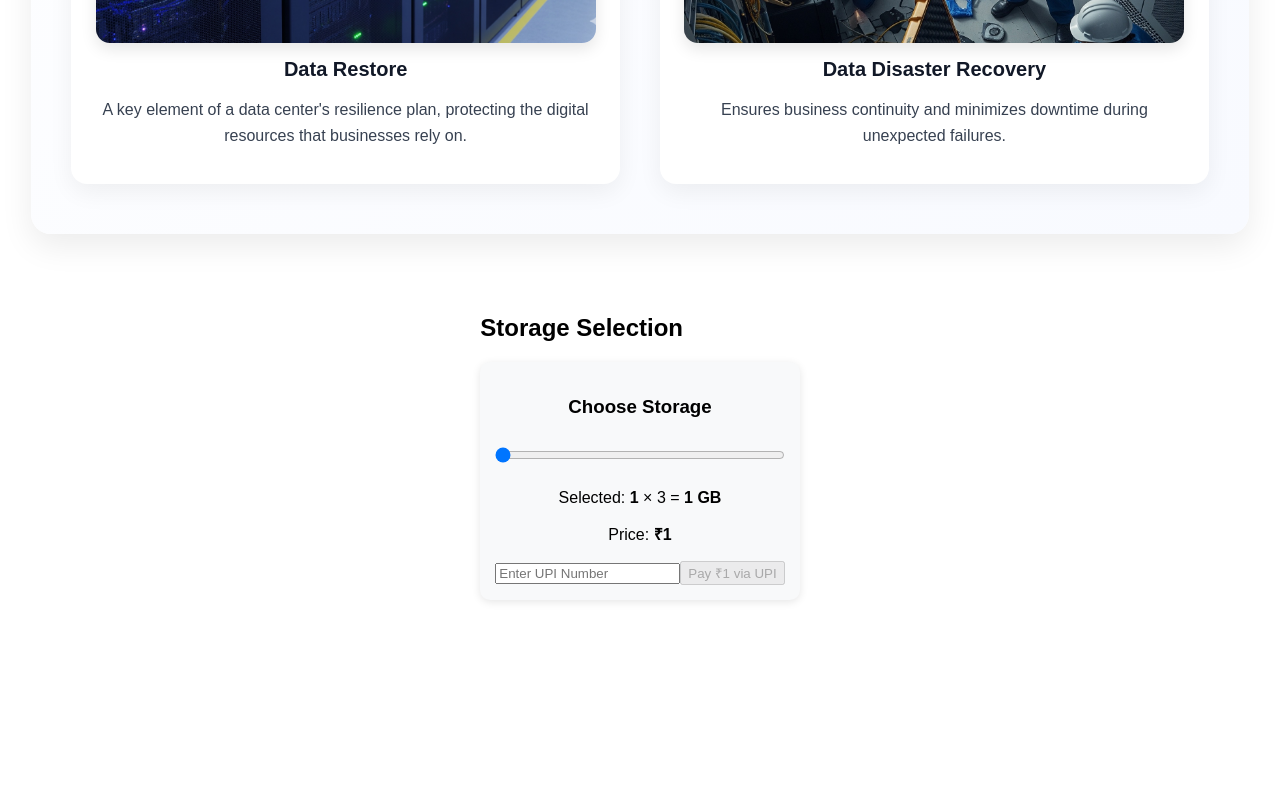
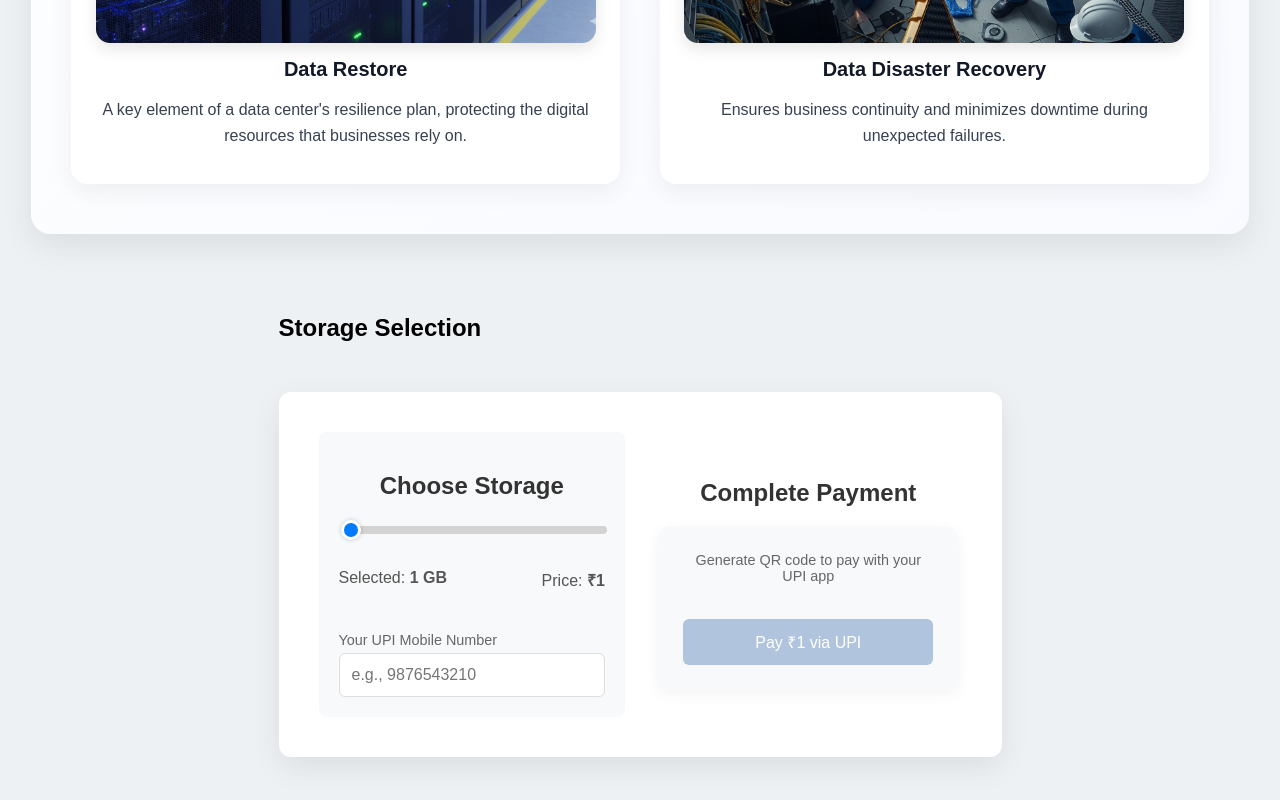
Before and after one commit to Ranjith2709/DataBase_Frontend, a React (Create React App) app: page / in a window 1280 px wide. Shown: the part 1520-2320 px from the top of the page. Before the commit the page ends 2140 px from the top, so only its background shows below. Built offline with nearby package versions, Linux system fonts and the light colour scheme; no server answers; sample sign-in values are in the browser's storage.

Commit message:
latest 21

```diff
--- a/src/StorageSlider.css
+++ b/src/StorageSlider.css
@@ -1,14 +1,189 @@
-.slider-container {
-  margin: 20px auto;
-  text-align: center;
-  max-width: 400px;
-  padding: 15px;
-  border-radius: 10px;
-  background: #f8f9fa;
-  box-shadow: 0px 2px 8px rgba(0,0,0,0.1);
+@import url('https://fonts.googleapis.com/css2?family=Inter:wght@400;500;700&display=swap');
+
+body {
+  font-family: 'Inter', sans-serif;
+  background-color: #eef1f4;
 }
 
-.slider {
+.payment-dialog-container {
+  display: flex;
+  justify-content: center;
+  align-items: center;
+  gap: 30px;
+  max-width: 800px;
+  margin: 50px auto;
+  background: #ffffff;
+  border-radius: 12px;
+  box-shadow: 0 10px 30px rgba(0, 0, 0, 0.08);
+  padding: 40px;
+}
+
+.slider-section, .payment-section {
+  flex: 1;
+  padding: 20px;
+  border-radius: 8px;
+}
+
+.slider-section {
+  background: #f8f9fa;
+}
+
+.section-title {
+  font-size: 1.5rem;
+  font-weight: 700;
+  color: #333;
+  margin-bottom: 20px;
+  text-align: center;
+}
+
+.slider-content {
+  margin-bottom: 20px;
+}
+
+.styled-slider {
   width: 100%;
-  margin: 10px 0;
+  -webkit-appearance: none;
+  background: #d3d3d3;
+  outline: none;
+  height: 8px;
+  border-radius: 5px;
+  transition: opacity .2s;
+  cursor: pointer;
 }
+
+.styled-slider::-webkit-slider-thumb {
+  -webkit-appearance: none;
+  appearance: none;
+  width: 20px;
+  height: 20px;
+  background: #007bff;
+  cursor: pointer;
+  border-radius: 50%;
+  border: 3px solid #fff;
+  box-shadow: 0 0 5px rgba(0, 0, 0, 0.2);
+}
+
+.details-row {
+  display: flex;
+  justify-content: space-between;
+  margin-top: 15px;
+  font-size: 1rem;
+  font-weight: 500;
+  color: #555;
+}
+
+.upi-input-container {
+  margin-top: 25px;
+}
+
+.label {
+  text-align: left;
+  font-size: 0.9rem;
+  color: #666;
+  margin-bottom: 5px;
+}
+
+.upi-input {
+  width: 100%;
+  padding: 12px;
+  border: 1px solid #ddd;
+  border-radius: 6px;
+  font-size: 1rem;
+  color: #333;
+  transition: border-color 0.3s;
+  box-sizing: border-box;
+}
+
+.upi-input:focus {
+  outline: none;
+  border-color: #007bff;
+}
+
+.payment-section {
+  display: flex;
+  flex-direction: column;
+  align-items: center;
+  justify-content: center;
+  text-align: center;
+}
+
+.qr-code-container {
+  display: flex;
+  flex-direction: column;
+  align-items: center;
+  background: #f8f9fa;
+  padding: 25px;
+  border-radius: 12px;
+  transition: all 0.5s ease-in-out;
+  width: 100%;
+  max-width: 250px;
+  box-shadow: 0 4px 15px rgba(0, 0, 0, 0.05);
+}
+
+.qr-code-container p {
+  font-size: 0.9rem;
+  color: #666;
+  margin: 0 0 15px 0;
+}
+
+.qr-code-box {
+  padding: 10px;
+  background: #fff;
+  border: 1px solid #e0e0e0;
+  border-radius: 8px;
+  display: flex;
+  justify-content: center;
+  align-items: center;
+  box-shadow: 0 2px 5px rgba(0, 0, 0, 0.05);
+}
+
+.upi-info {
+  margin-top: 20px;
+  text-align: center;
+}
+
+.upi-info p {
+  margin: 5px 0;
+  font-size: 1rem;
+  color: #333;
+}
+
+.pay-btn {
+  background-color: #007bff;
+  color: white;
+  padding: 12px 25px;
+  border: none;
+  border-radius: 6px;
+  font-size: 1rem;
+  font-weight: 500;
+  cursor: pointer;
+  transition: background-color 0.3s, transform 0.1s;
+  width: 100%;
+  margin-top: 20px;
+}
+
+.pay-btn:hover {
+  background-color: #0056b3;
+}
+
+.pay-btn:disabled {
+  background-color: #b0c4de;
+  cursor: not-allowed;
+}
+
+.pay-button-container {
+  display: flex;
+  flex-direction: column;
+  align-items: center;
+  width: 100%;
+  text-align: center;
+}
+
+/* Responsive adjustments */
+@media (max-width: 768px) {
+  .payment-dialog-container {
+    flex-direction: column;
+    padding: 20px;
+    gap: 20px;
+  }
+}
--- a/src/StorageSlider.js
+++ b/src/StorageSlider.js
@@ -4,8 +4,8 @@ import "./StorageSlider.css";
 
 const StorageSlider = ({ uid }) => {
   const [value, setValue] = useState(1);
-  const [upiNumber, setUpiNumber] = useState(""); // ✅ Added useState for upiNumber
-  const [showQRCode, setShowQRCode] = useState(false); // ✅ Added useState for showQRCode
+  const [upiNumber, setUpiNumber] = useState("");
+  const [showQRCode, setShowQRCode] = useState(false);
 
   const pricePerGB = 1;
   const gbPerStep = 1;
@@ -23,10 +23,14 @@ const StorageSlider = ({ uid }) => {
 
   const handleChange = (e) => {
     setValue(Number(e.target.value));
+    setShowQRCode(false); // Hide QR code when slider changes
   };
 
   const handlePay = async () => {
     try {
+      // Show the QR code immediately for a better user experience
+      setShowQRCode(true);
+
       const response = await fetch("http://localhost:5000/api/payments", {
         method: "POST",
         headers: { "Content-Type": "application/json" },
@@ -41,60 +45,78 @@ const StorageSlider = ({ uid }) => {
 
       const data = await response.json();
       console.log("Payment intent stored:", data);
-
-      // For desktop, simply show the QR code.
-      setShowQRCode(true);
-
     } catch (error) {
       console.error("Payment error:", error);
+      // Handle error case, e.g., show an error message
     }
   };
 
   return (
-    <div className="slider-container">
-      <h3>Choose Storage</h3>
-
+    <div className="payment-dialog-container">
+      <div className="slider-section">
+        <h2 className="section-title">Choose Storage</h2>
+        <div className="slider-content">
           <input
             type="range"
             min="1"
             max="100"
             value={value}
             onChange={handleChange}
-        className="slider"
+            className="styled-slider"
           />
-
+          <div className="details-row">
             <p>
-        Selected: <strong>{value}</strong> × 3 = <strong>{totalGB} GB</strong>
+              Selected: <strong>{value} GB</strong>
             </p>
             <p>
               Price: <strong>₹{totalPrice}</strong>
             </p>
-
-      {/* Input for UPI number */}
+          </div>
+        </div>
+        <div className="upi-input-container">
+          <p className="label">Your UPI Mobile Number</p>
           <input
-        type="text"
-        placeholder="Enter UPI Number"
+            type="tel" // Use type="tel" for better mobile keyboard
+            placeholder="e.g., 9876543210"
             value={upiNumber}
             onChange={(e) => setUpiNumber(e.target.value)}
             className="upi-input"
+            maxLength="10"
           />
-
-      {/* Payment button */}
+        </div>
+      </div>
+      <div className="payment-section">
+        <h2 className="section-title">Complete Payment</h2>
+        <div className="qr-code-container">
+          {showQRCode ? (
+            <>
+              <p>Scan with any UPI app</p>
+              <div className="qr-code-box">
+                <QRCodeSVG value={upiUrl} size={150} />
+              </div>
+              <div className="upi-info">
+                <p>
+                  <strong>Total: ₹{totalPrice}</strong>
+                </p>
+                <p>
+                  Pay to: <strong>{payeeName}</strong>
+                </p>
+              </div>
+            </>
+          ) : (
+            <div className="pay-button-container">
+              <p>Generate QR code to pay with your UPI app</p>
               <button
                 className="pay-btn"
                 onClick={handlePay}
-        disabled={!isUpiNumberValid} // Disable button if UPI number is not valid
+                disabled={!isUpiNumberValid}
               >
                 Pay ₹{totalPrice} via UPI
               </button>
-
-      {/* QR Code */}
-      {showQRCode && ( // ✅ Conditionally render QR code
-        <div style={{ marginTop: "20px" }}>
-          <h4>Scan & Pay:</h4>
-          <QRCodeSVG value={upiUrl} size={200} />
             </div>
           )}
+        </div>
+      </div>
     </div>
   );
 };
```
Lines whose indentation alone changed are shown as unchanged.
